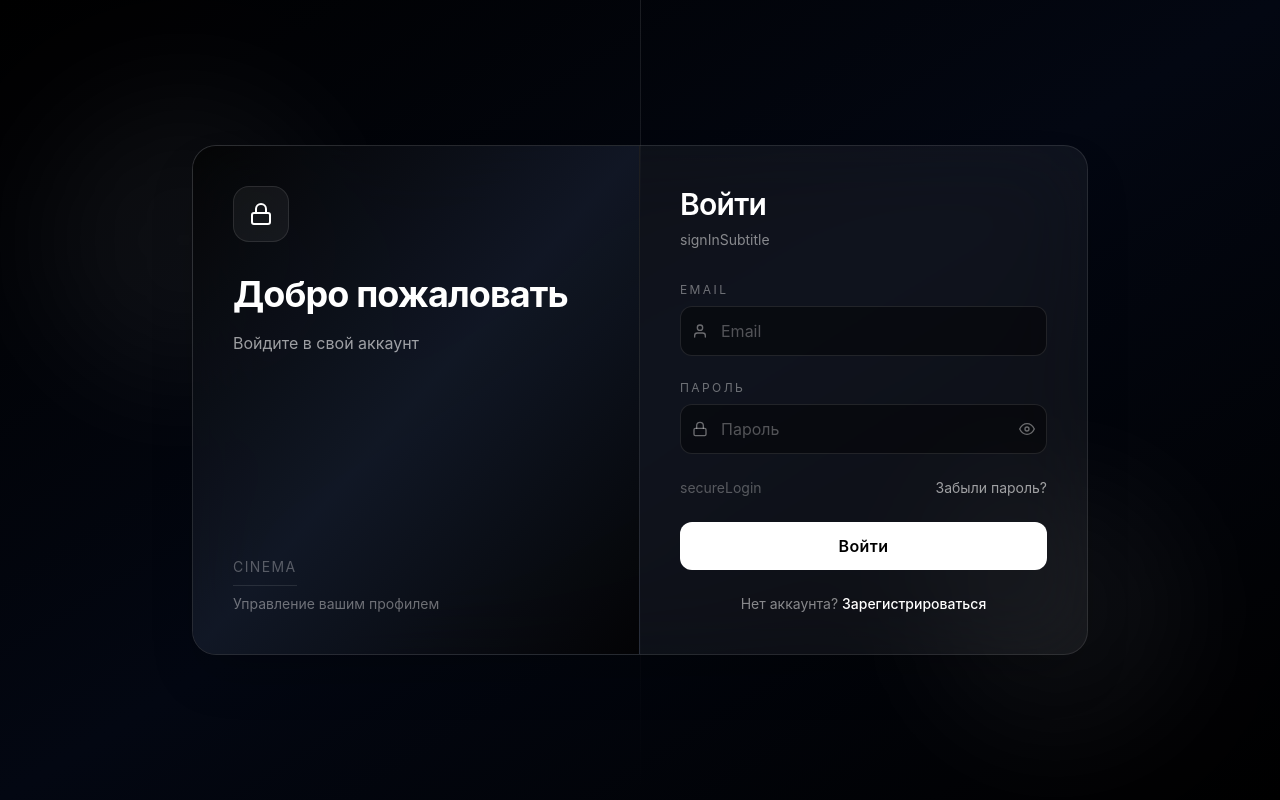
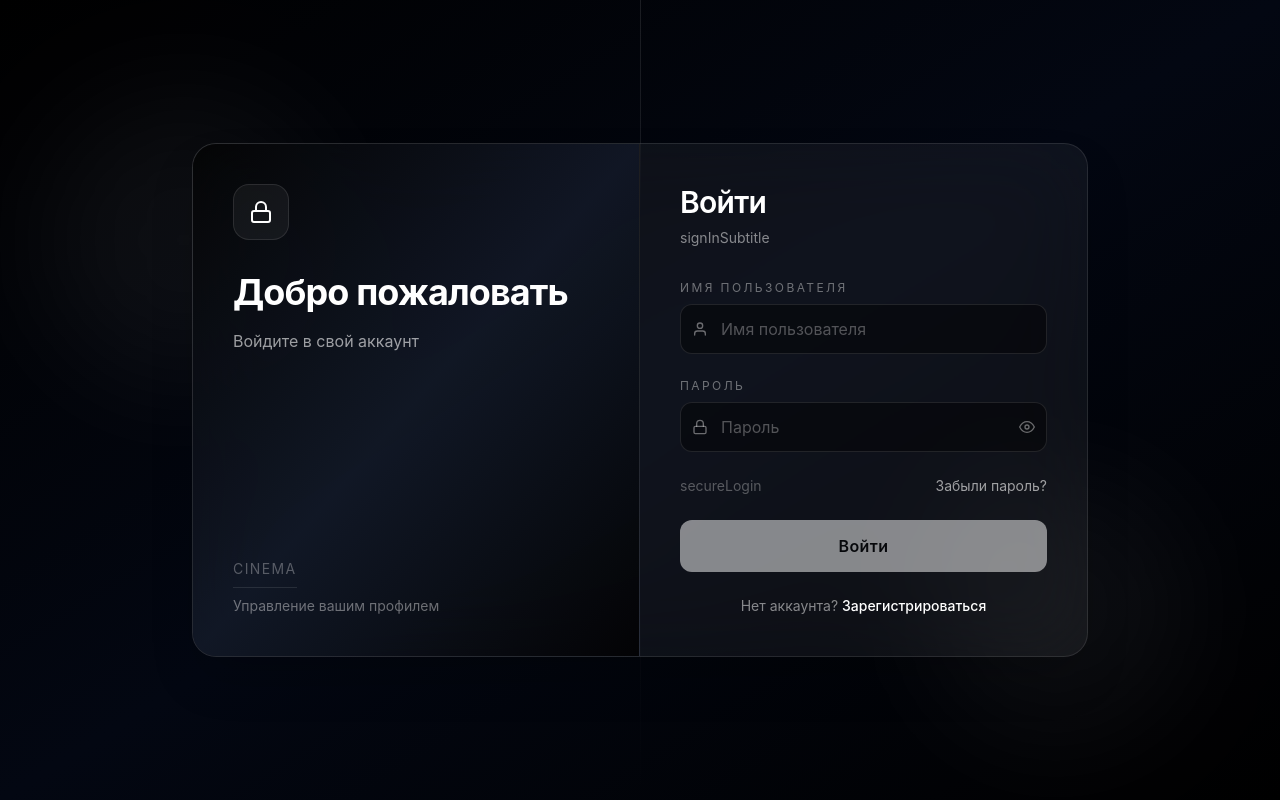
Before and after one commit to bahtiarmirzoev/Portfolio, a React (Vite) app in the folder frontend/: page /sign-in in a window 1280 px wide. Built offline with nearby package versions, Linux system fonts and the light colour scheme; no server answers.

Commit message:
some fixes sign in and sign up

```diff
--- a/frontend/src/components/auth/SignIn.jsx
+++ b/frontend/src/components/auth/SignIn.jsx
@@ -81,7 +81,7 @@ const SignIn = () => {
               <form onSubmit={handleSubmit} className="space-y-6">
                 <div className="space-y-2">
                   <label className="block text-xs uppercase tracking-[0.2em] text-white/40">
-                    {t('email')}
+                    {t('username')}
                   </label>
                   <div className="relative">
                     <FiUser className="absolute left-3 top-1/2 -translate-y-1/2 text-white/40" />
@@ -90,8 +90,8 @@ const SignIn = () => {
                       value={username}
                       onChange={(e) => setUsername(e.target.value)}
                       required
-                      className="w-full rounded-xl border border-white/10 bg-black/40 px-10 py-3 text-white placeholder-white/30 focus:border-white/30 focus:outline-none focus:ring-0"
-                      placeholder={t('email')}
+                      className="w-full rounded-xl border border-white/10 bg-black/40 px-10 py-3 text-white placeholder-white/30 focus:border-white/30 focus:outline-none focus:ring-0 transition-all"
+                      placeholder={t('username')}
                     />
                   </div>
                 </div>
@@ -107,7 +107,7 @@ const SignIn = () => {
                       value={password}
                       onChange={(e) => setPassword(e.target.value)}
                       required
-                      className="w-full rounded-xl border border-white/10 bg-black/40 px-10 py-3 text-white placeholder-white/30 focus:border-white/30 focus:outline-none focus:ring-0"
+                      className="w-full rounded-xl border border-white/10 bg-black/40 px-10 py-3 text-white placeholder-white/30 focus:border-white/30 focus:outline-none focus:ring-0 transition-all"
                       placeholder={t('password')}
                     />
                     <button
@@ -124,7 +124,7 @@ const SignIn = () => {
                   <span className="text-white/30">{t('secureLogin') || 'Secure login area'}</span>
                   <Link
                     to="/forgot-password"
-                    className="text-white/60 hover:text-white transition-colors"
+                    className="text-white/60 hover:text-white transition-colors underline-offset-2 hover:underline"
                   >
                     {t('forgotPassword')}
                   </Link>
@@ -132,10 +132,10 @@ const SignIn = () => {
 
                 <motion.button
                   type="submit"
-                  disabled={loading}
-                  whileHover={{ scale: 1.01 }}
-                  whileTap={{ scale: 0.99 }}
-                  className="w-full rounded-xl bg-white text-black py-3 font-semibold tracking-wide transition-colors duration-300 hover:bg-white/90 disabled:cursor-not-allowed disabled:opacity-60"
+                  disabled={loading || !username || !password}
+                  whileHover={{ scale: loading || !username || !password ? 1 : 1.02 }}
+                  whileTap={{ scale: loading || !username || !password ? 1 : 0.98 }}
+                  className="w-full rounded-xl bg-white text-black py-3.5 font-semibold tracking-wide transition-all duration-300 hover:bg-white/90 hover:shadow-lg hover:shadow-white/20 disabled:cursor-not-allowed disabled:opacity-50 disabled:hover:scale-100"
                 >
                   {loading ? (
                     <span className="flex items-center justify-center gap-2 text-sm">
--- a/frontend/src/components/auth/SignUp.jsx
+++ b/frontend/src/components/auth/SignUp.jsx
@@ -109,7 +109,7 @@ const SignUp = () => {
                       name="firstName"
                       value={formData.firstName}
                       onChange={handleChange}
-                      className="w-full rounded-xl border border-white/10 bg-black/40 px-4 py-3 text-white placeholder-white/30 focus:border-white/30 focus:outline-none focus:ring-0"
+                      className="w-full rounded-xl border border-white/10 bg-black/40 px-4 py-3 text-white placeholder-white/30 focus:border-white/30 focus:outline-none focus:ring-0 transition-all"
                       placeholder={t('firstName')}
                     />
                   </div>
@@ -140,7 +140,7 @@ const SignUp = () => {
                       value={formData.username}
                       onChange={handleChange}
                       required
-                      className="w-full rounded-xl border border-white/10 bg-black/40 px-10 py-3 text-white placeholder-white/30 focus:border-white/30 focus:outline-none focus:ring-0"
+                      className="w-full rounded-xl border border-white/10 bg-black/40 px-10 py-3 text-white placeholder-white/30 focus:border-white/30 focus:outline-none focus:ring-0 transition-all"
                       placeholder={t('username')}
                     />
                   </div>
@@ -158,7 +158,7 @@ const SignUp = () => {
                       value={formData.email}
                       onChange={handleChange}
                       required
-                      className="w-full rounded-xl border border-white/10 bg-black/40 px-10 py-3 text-white placeholder-white/30 focus:border-white/30 focus:outline-none focus:ring-0"
+                      className="w-full rounded-xl border border-white/10 bg-black/40 px-10 py-3 text-white placeholder-white/30 focus:border-white/30 focus:outline-none focus:ring-0 transition-all"
                       placeholder={t('email')}
                     />
                   </div>
@@ -177,7 +177,7 @@ const SignUp = () => {
                       onChange={handleChange}
                       required
                       minLength={8}
-                      className="w-full rounded-xl border border-white/10 bg-black/40 px-10 py-3 text-white placeholder-white/30 focus:border-white/30 focus:outline-none focus:ring-0"
+                      className="w-full rounded-xl border border-white/10 bg-black/40 px-10 py-3 text-white placeholder-white/30 focus:border-white/30 focus:outline-none focus:ring-0 transition-all"
                       placeholder={t('password')}
                     />
                     <button
@@ -202,7 +202,7 @@ const SignUp = () => {
                       value={formData.confirmPassword}
                       onChange={handleChange}
                       required
-                      className="w-full rounded-xl border border-white/10 bg-black/40 px-10 py-3 text-white placeholder-white/30 focus:border-white/30 focus:outline-none focus:ring-0"
+                      className="w-full rounded-xl border border-white/10 bg-black/40 px-10 py-3 text-white placeholder-white/30 focus:border-white/30 focus:outline-none focus:ring-0 transition-all"
                       placeholder={t('confirmPassword')}
                     />
                     <button
@@ -217,10 +217,10 @@ const SignUp = () => {
 
                 <motion.button
                   type="submit"
-                  disabled={loading}
-                  whileHover={{ scale: 1.01 }}
-                  whileTap={{ scale: 0.99 }}
-                  className="w-full rounded-xl bg-white text-black py-3 font-semibold tracking-wide transition-colors duration-300 hover:bg-white/90 disabled:cursor-not-allowed disabled:opacity-60"
+                  disabled={loading || !formData.username || !formData.email || !formData.password || !formData.confirmPassword}
+                  whileHover={{ scale: loading || !formData.username || !formData.email || !formData.password || !formData.confirmPassword ? 1 : 1.02 }}
+                  whileTap={{ scale: loading || !formData.username || !formData.email || !formData.password || !formData.confirmPassword ? 1 : 0.98 }}
+                  className="w-full rounded-xl bg-white text-black py-3.5 font-semibold tracking-wide transition-all duration-300 hover:bg-white/90 hover:shadow-lg hover:shadow-white/20 disabled:cursor-not-allowed disabled:opacity-50 disabled:hover:scale-100"
                 >
                   {loading ? (
                     <span className="flex items-center justify-center gap-2 text-sm">
```
